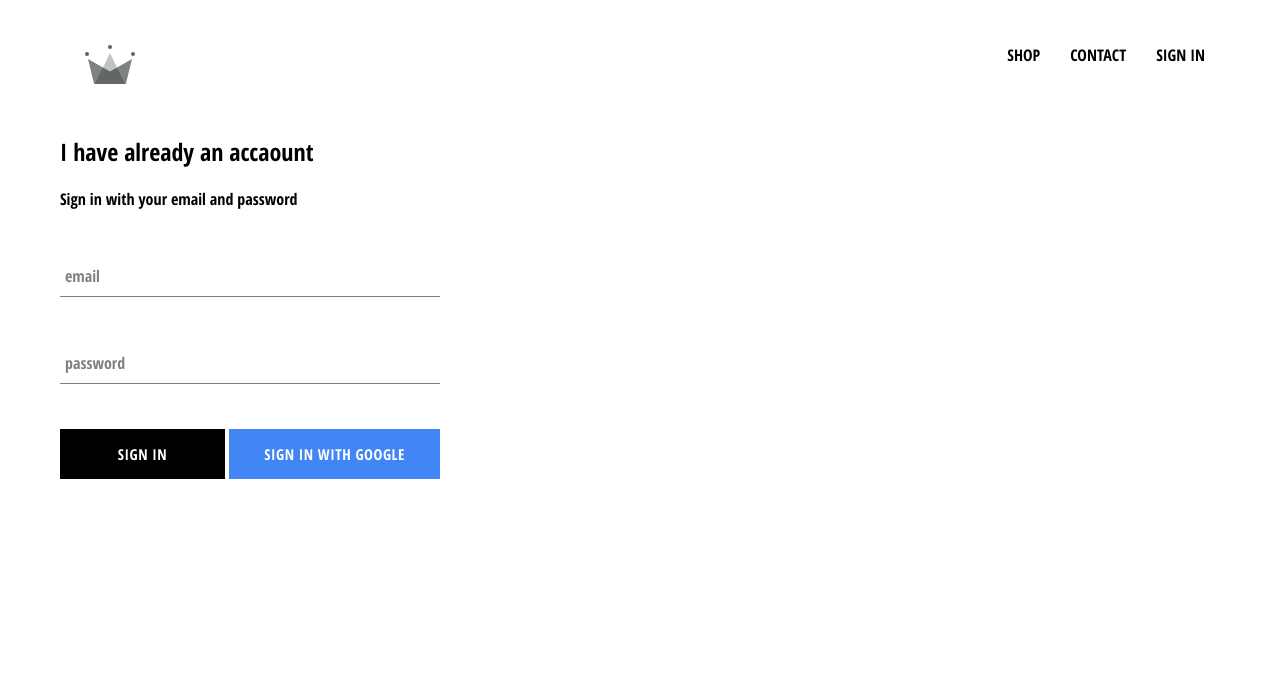
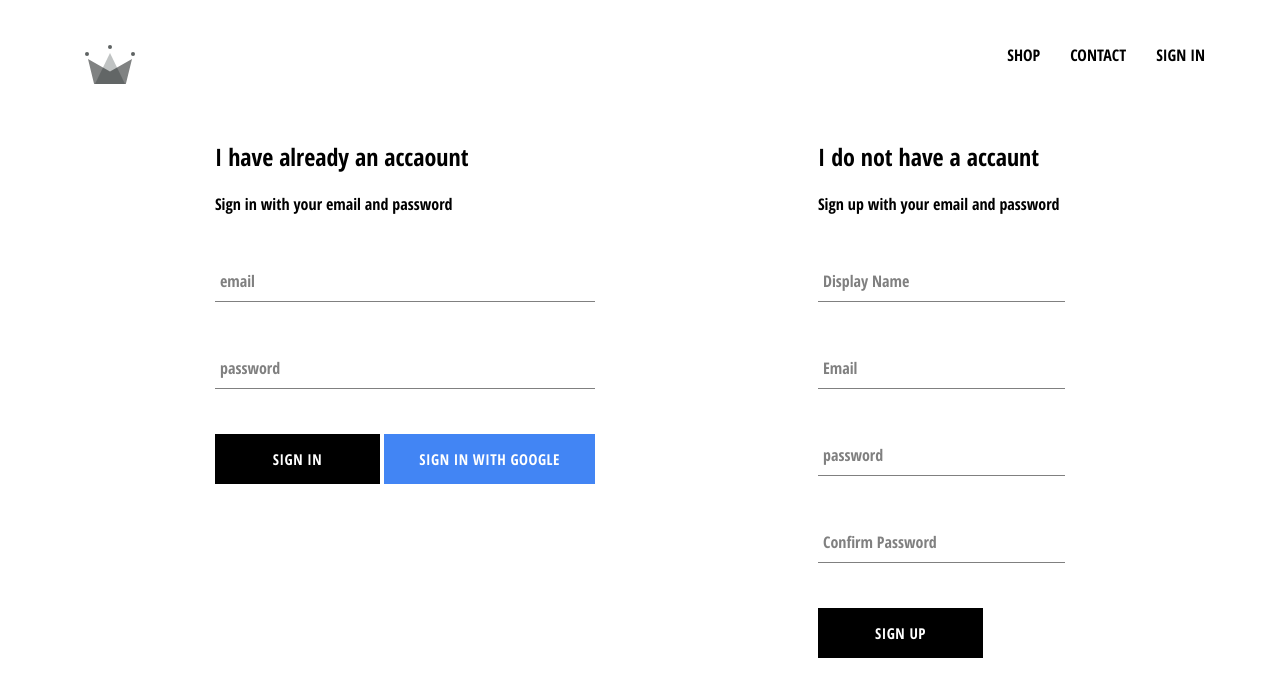
Before and after one commit to temurbek-4224/e-commerse-website, a React (Create React App) app: page /signIn in a window 1280 px wide. Shown: the top 696 px of the page. Built offline with nearby package versions, Linux system fonts and the light colour scheme; no server answers.

Commit message:
implemented firebase utils, included ability to store authenticated users to our firestore database

```diff
--- a/src/App.js
+++ b/src/App.js
@@ -4,7 +4,7 @@
 import ShopPage from './pages/shoppage/shoppage.component';
 import Header from './components/header/header.component';
 import SignInAndSignUpPage from './pages/sign-in-and-sign-up/sign-in-and-sign-up.component';
-import { auth } from './firebase/firebase.utils';
+import { auth, createUserProfileDocument } from './firebase/firebase.utils';
 import React from 'react';
 
 
@@ -20,10 +20,23 @@
   unsubscribeFromAuth = null;
 
   componentDidMount() {
-    this.unsubscribeFromAuth = auth.onAuthStateChanged(user => {
-      this.setState({ currentUser: user });
+    this.unsubscribeFromAuth = auth.onAuthStateChanged(async userAuth => {
+      if (userAuth) {
+        const userRef = await createUserProfileDocument(userAuth);
 
-      console.log(user);
+        userRef.onSnapshot(snapShot => {
+          this.setState({
+            currentUser: {
+              id: snapShot.id,
+              ...snapShot.data()
+            }
+          });
+
+          console.log(this.state);
+        });
+      }
+
+      this.setState({ currentUser: userAuth });
     });
   }
 
--- /dev/null
+++ b/src/components/sign-up/sign-up.component.jsx
@@ -0,0 +1,99 @@
+import React from 'react';
+import FormInput from '../form-input/form-input.component';
+import { auth, createUserProfileDocument } from '../../firebase/firebase.utils';
+import CustomButton from '../custom-button/custom-button.component';
+
+
+class SignUp extends React.Component {
+  constructor() {
+    super();
+    this.state = {
+      displayName: '',
+      email: '',
+      password: '',
+      confirmPassword: ''
+    };
+  }
+
+  handleSubmit = async event => {
+    event.preventDefault();
+
+    const { displayName, email, password, confirmPassword } = this.state;
+
+    if (password !== confirmPassword) {
+      alert('password don\'t match');
+      return;
+    }
+
+    try {
+      const { user } = await auth.createUserWithEmailAndPassword(
+        email,
+        password
+      );
+
+      await createUserProfileDocument(user, { displayName });
+
+      this.setState({
+        displayName: '',
+        email: '',
+        password: '',
+        confirmPassword: ''
+      });
+    } catch (error) {
+      console.error(error);
+    }
+  }
+
+  handleChange = event => {
+    const { name, value } = event.target;
+
+    this.setState({ [name]: value });
+  }
+
+  render() {
+    const { displayName, email, password, confirmPassword } = this.state;
+    return (
+      <div className='sign-up'>
+        <h2 className='title'>I do not have a accaunt</h2>
+        <span>Sign up with your email and password</span>
+        <form className='sign-up-form' onSubmit={this.handleSubmit}>
+          <FormInput
+            type='text'
+            name='displayName'
+            value={displayName}
+            onChange={this.handleChange}
+            label='Display Name'
+            required
+          />
+          <FormInput
+            type='email'
+            name='email'
+            value={email}
+            onChange={this.handleChange}
+            label='Email'
+            required
+          />
+          <FormInput
+            type='password'
+            name='password'
+            value={password}
+            onChange={this.handleChange}
+            label='password'
+            required
+          />
+          <FormInput
+            type='password'
+            name='confirmPassword'
+            value={confirmPassword}
+            onChange={this.handleChange}
+            label='Confirm Password'
+            required
+          />
+          <CustomButton type='submit'>SIGN UP</CustomButton>
+        </form>
+      </div>
+    );
+  }
+}
+
+export default SignUp;
--- /dev/null
+++ b/src/components/sign-up/sign-up.styles.scss
@@ -0,0 +1,9 @@
+.sign-up {
+  display: flex;
+  flex-direction: column;
+  width: 380px;
+
+  .title {
+    margin: 10px 0;
+  }
+}
--- a/src/firebase/firebase.utils.js
+++ b/src/firebase/firebase.utils.js
@@ -12,6 +12,32 @@
   measurementId: "G-5PR93SFDFW"
 };
 
+export const createUserProfileDocument = async (userAuth, additionalData) => {
+  if (!userAuth) return;
+
+  const userRef = firestore.doc(`users/${userAuth.uid}`);
+
+  const snapShot = await userRef.get();
+
+  if (!snapShot.exists) {
+    const { displayName, email } = userAuth;
+    const createdAt = new Date();
+
+    try {
+      await userRef.set({
+        displayName,
+        email,
+        createdAt,
+        ...additionalData
+      });
+    } catch (error) {
+      console.log('error creating user', error.message);
+    }
+  }
+
+  return userRef;
+}
+
 firebase.initializeApp(config);
 
 export const auth = firebase.auth();
--- a/src/pages/sign-in-and-sign-up/sign-in-and-sign-up.component.jsx
+++ b/src/pages/sign-in-and-sign-up/sign-in-and-sign-up.component.jsx
@@ -2,10 +2,12 @@
 
 import './sign-in-and-sign-up.styles.scss';
 import SignIn from '../../components/sign-in/sign-in.component';
+import SignUp from '../../components/sign-up/sign-up.component';
 
 const SignInAndSignUpPage = () => (
   <div className='sign-in-and-sign-up'>
     <SignIn />
+    <SignUp />
   </div>
 );
 
--- a/src/pages/sign-in-and-sign-up/sign-in-and-sign-up.styles.scss
+++ b/src/pages/sign-in-and-sign-up/sign-in-and-sign-up.styles.scss
@@ -0,0 +1,6 @@
+.sign-in-and-sign-up {
+  width: 850px;
+  display: flex;
+  justify-content: space-between;
+  margin: 30px auto;
+}
```
